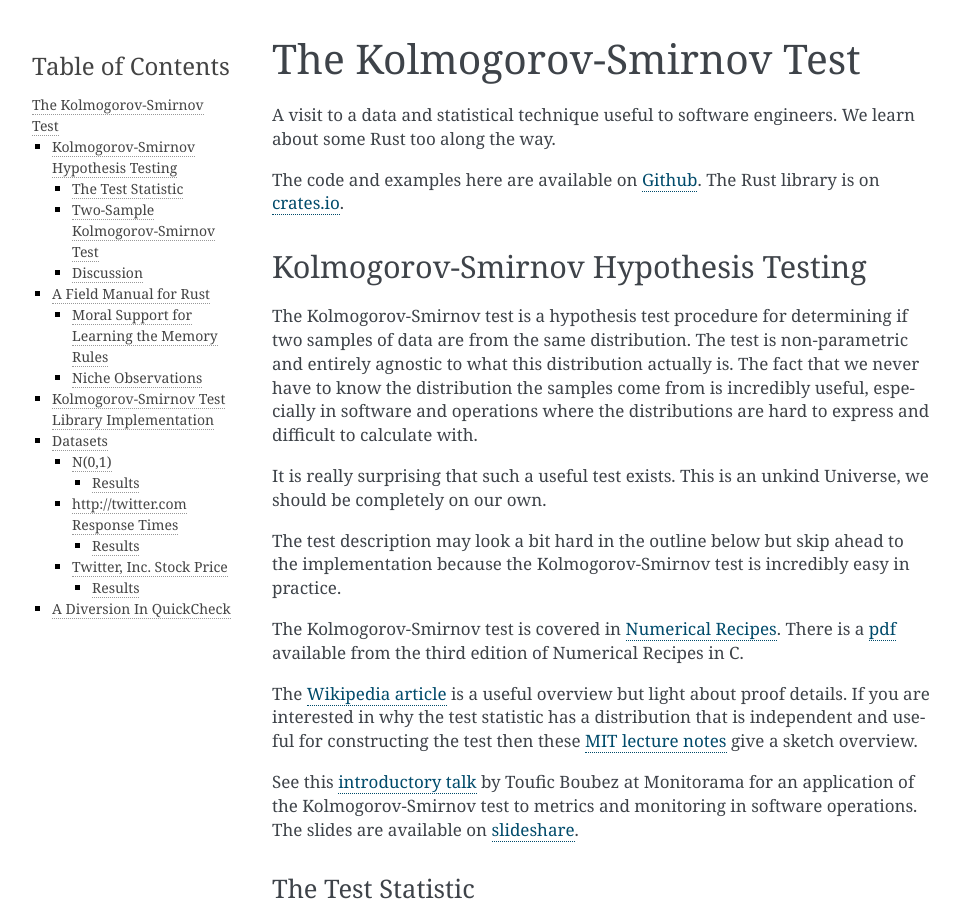
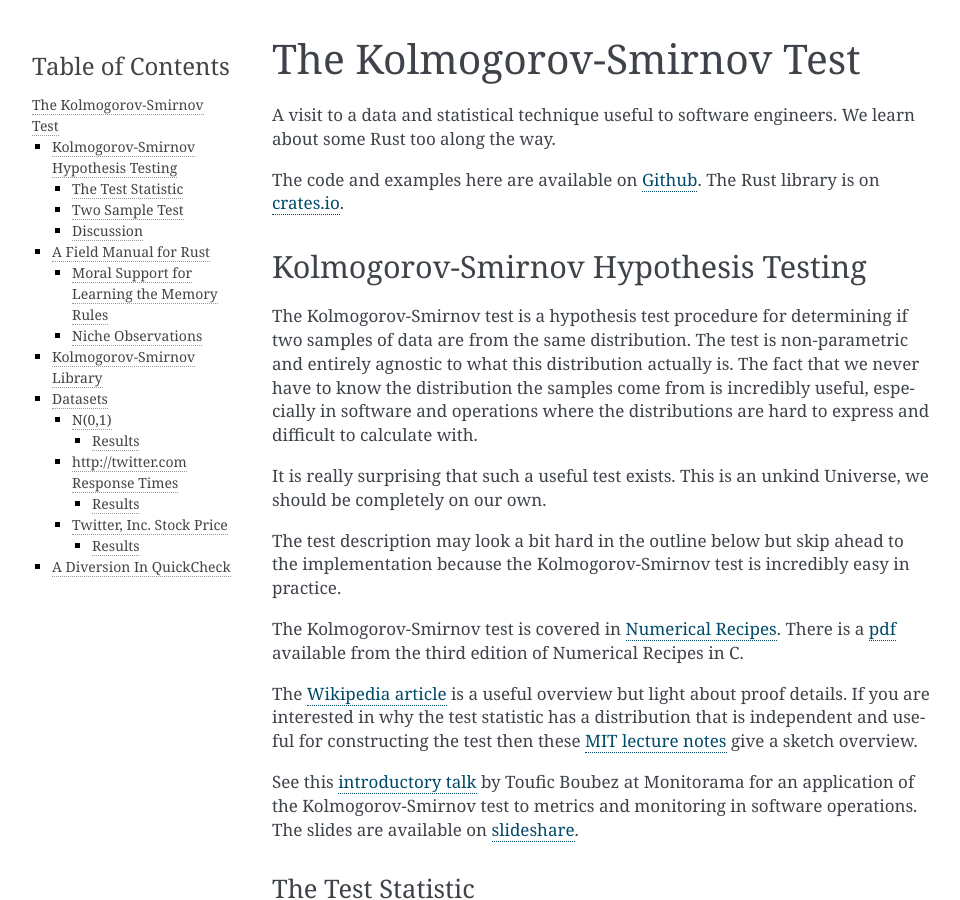
Before and after one commit to daithiocrualaoich/kolmogorov_smirnov, a Sphinx documentation site: the page built from doc/index.rst, in a window 1280 px wide and 900 px high. Shown: the whole window, without its empty margins (148-1108 px from the left). Built offline with Sphinx 7.4.7, drawn with Linux system fonts in a browser that asks for light colours; formulas are drawn with MathJax 3; some of the changed text lies outside the part shown.

Commit message:
Small documentation fixes.

```diff
--- a/doc/index.rst
+++ b/doc/index.rst
@@ -111,15 +111,15 @@
 
 .. math::
 
-    D = \sup_{-\infty\leq x \leq\infty} |F_n(x) - G_m(x)|
+    D = \sup_{-\infty < x < \infty} |F_n(x) - G_m(x)|
 
 The Glivenko–Cantelli theorem says if the :math:`F_n(x)` is made from samples
 from the same distribution as :math:`G_m(x)` then this statistic "almost surely
 converges to zero in the limit when n goes to infinity." This is an extremely
 technical statement that we are simply going to ignore.
 
-Two-Sample Kolmogorov-Smirnov Test
-~~~~~~~~~~~~~~~~~~~~~~~~~~~~~~~~~~
+Two Sample Test
+~~~~~~~~~~~~~~~
 Surprisingly, the distribution of :math:`D` can be approximated well in the case
 that the samples are drawn from the same distribution. This means we can build
 a statistic test that rejects this null hypothesis for a given confidence level
@@ -318,8 +318,8 @@
 snippet and it takes you ages to realise what is happening.
 
 
-Kolmogorov-Smirnov Test Library Implementation
-----------------------------------------------
+Kolmogorov-Smirnov Library
+--------------------------
 The Kolmogorov-Smirnov test implementation is available as a Cargo
 `crate <https://crates.io/crates/kolmogorov_smirnov/>`_, so it is simple to
 incorporate into your programs. Add the dependency to your ``Cargo.toml`` file.
```
Also changed, not shown: other parts of doc/index.rst (+1 -1 lines), README.md (+4 -6 lines).
